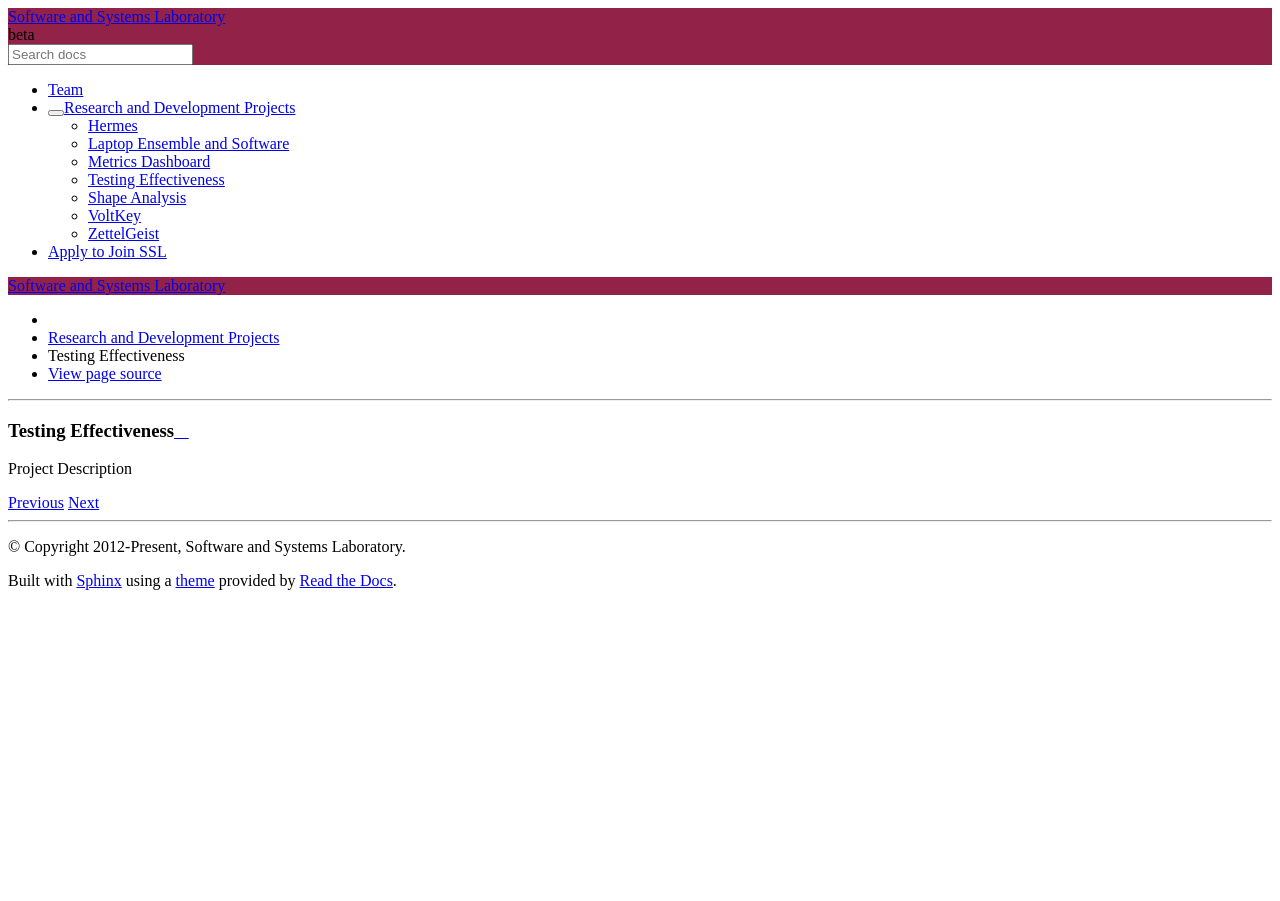
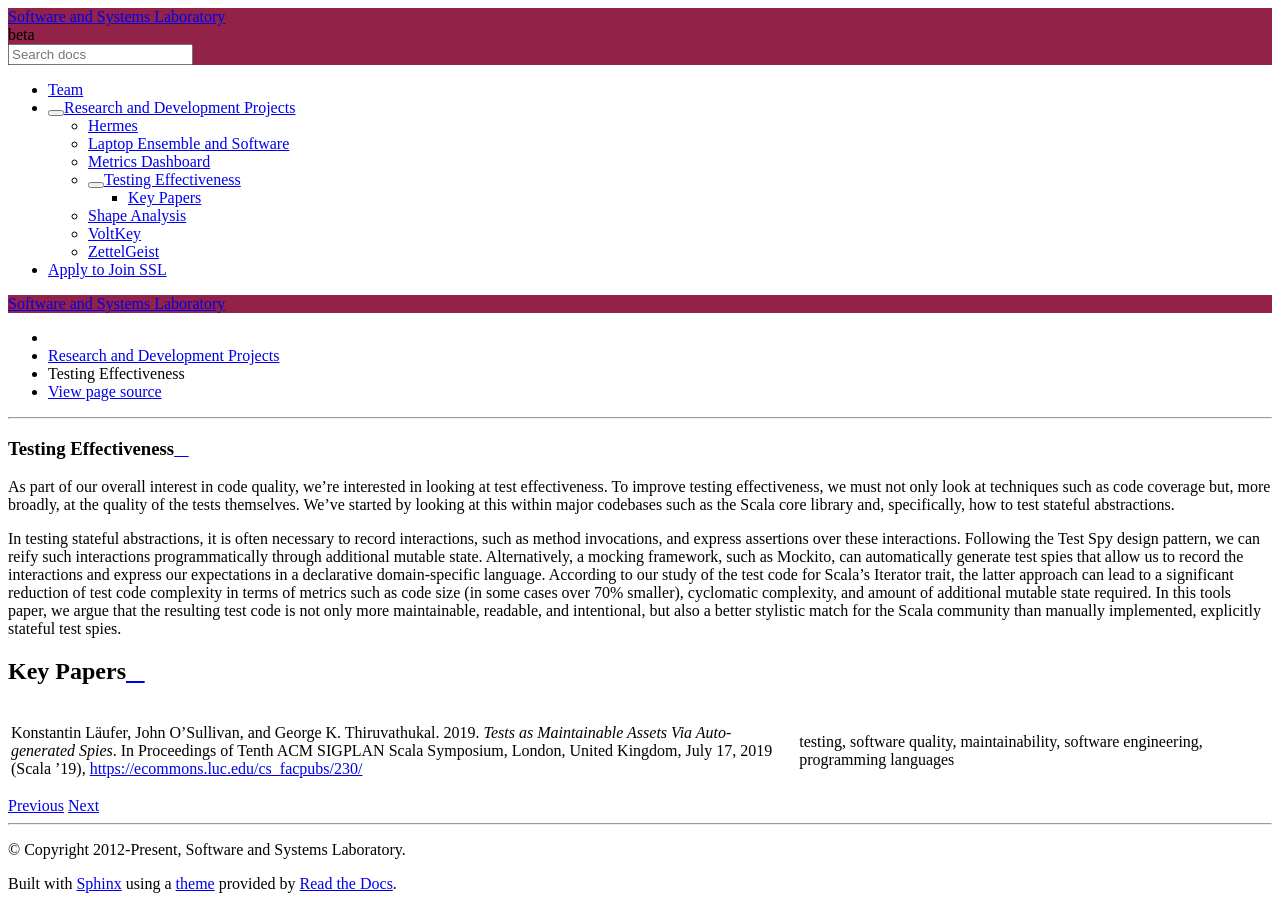
Before and after one commit to LoyolaChicagoCS/ssl, a Sphinx documentation site: the page built from source/test_effectiveness.rst, in a window 1280 px wide. Built offline with Sphinx 7.4.7 and the Read the Docs theme 2.0.0, drawn with Linux system fonts in a browser that asks for light colours.

Commit message:
add test effectiveness

```diff
--- a/source/conf.py
+++ b/source/conf.py
@@ -310,4 +310,6 @@ rst_epilog = """
 
 .. |epub-version| replace:: `eBook <https://github.com/LoyolaChicagoCS/syshandbook/releases/download/%(version)s/SoftwareSystemsLaboratory.epub>`__
 
+.. |George-K-Thiruvathukal| replace:: George K. Thiruvathukal
+
 """ % vars()
--- a/source/test_effectiveness.rst
+++ b/source/test_effectiveness.rst
@@ -1,4 +1,15 @@
 Testing Effectiveness
 =======================
 
-Project Description
+As part of our overall interest in code quality, we're interested in looking at test effectiveness. To improve testing effectiveness, we must not only look at techniques such as code coverage but, more broadly, at the quality of the tests themselves.  We've started by looking at this within major codebases such as the Scala core library and, specifically, how to test stateful abstractions.
+
+In testing stateful abstractions, it is often necessary to record interactions, such as method invocations, and express assertions over these interactions. Following the Test Spy design pattern, we can reify such interactions programmatically through additional mutable state. Alternatively, a mocking framework, such as Mockito, can automatically generate test spies that allow us to record the interactions and express our expectations in a declarative domain-specific language.  According to our study of the test code for Scala's Iterator trait, the latter approach can lead to a significant reduction of test code complexity in terms of metrics such as code size (in some cases over 70% smaller), cyclomatic complexity, and amount of additional mutable state required. In this tools paper, we argue that the resulting test code is not only more maintainable, readable, and intentional, but also a better stylistic match for the Scala community than manually implemented, explicitly stateful test spies.
+
+Key Papers
+------------
+
+.. list-table::
+   :widths: 25 15
+
+   * - Konstantin Läufer, John O’Sullivan, and |George-K-Thiruvathukal|. 2019. *Tests as Maintainable Assets Via Auto-generated Spies*. In Proceedings of Tenth ACM SIGPLAN Scala Symposium, London, United Kingdom, July 17, 2019 (Scala ’19), https://ecommons.luc.edu/cs_facpubs/230/
+     - :index:`testing`, :index:`software quality`, :index:`maintainability`, :index:`software engineering`, :index:`programming languages`
```
